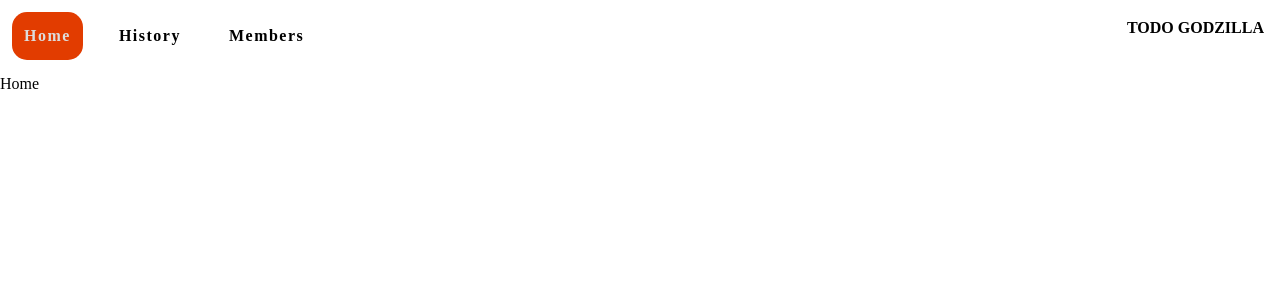
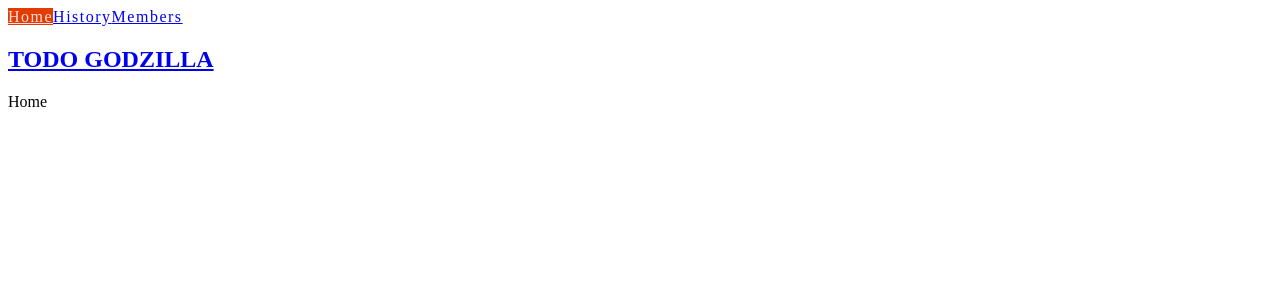
Before and after one commit to Mahdi-Falahati/godzilla-todo-list, a React (Create React App) app: page / in a window 1280 px wide. Shown: the top 300 px of the page. Built offline with nearby package versions, Linux system fonts and the light colour scheme; a web font is replaced by a local one.

Commit message:
uninstall taillwindcss and install materail ui

```diff
--- a/package.json
+++ b/package.json
@@ -3,6 +3,9 @@
   "version": "0.1.0",
   "private": true,
   "dependencies": {
+    "@emotion/react": "^11.10.6",
+    "@emotion/styled": "^11.10.6",
+    "@mui/material": "^5.11.15",
     "@testing-library/jest-dom": "^5.16.5",
     "@testing-library/react": "^13.4.0",
     "@testing-library/user-event": "^13.5.0",
@@ -35,8 +38,5 @@
       "last 1 firefox version",
       "last 1 safari version"
     ]
-  },
-  "devDependencies": {
-    "tailwindcss": "^3.3.1"
   }
 }
--- a/src/index.css
+++ b/src/index.css
@@ -1,7 +1,3 @@
-@tailwind base;
-@tailwind components;
-@tailwind utilities;
-
 *{
     font-family: 'Alkatra', cursive;
 }
@@ -12,6 +8,5 @@
 
 .active{
     background: #e23c00;
-    border-radius: 15px;
-    color: #dddddd;
+    color: #ffdfdf;
 }
--- a/tailwind.config.js
+++ /dev/null
@@ -1,10 +0,0 @@
-/** @type {import('tailwindcss').Config} */
-module.exports = {
-  content: [
-    "./src/**/*.{js,jsx,ts,tsx}",
-  ],
-  theme: {
-    extend: {},
-  },
-  plugins: [],
-}
```
Also changed, not shown: 1 other file (tests, documents, lock files or other folders).
